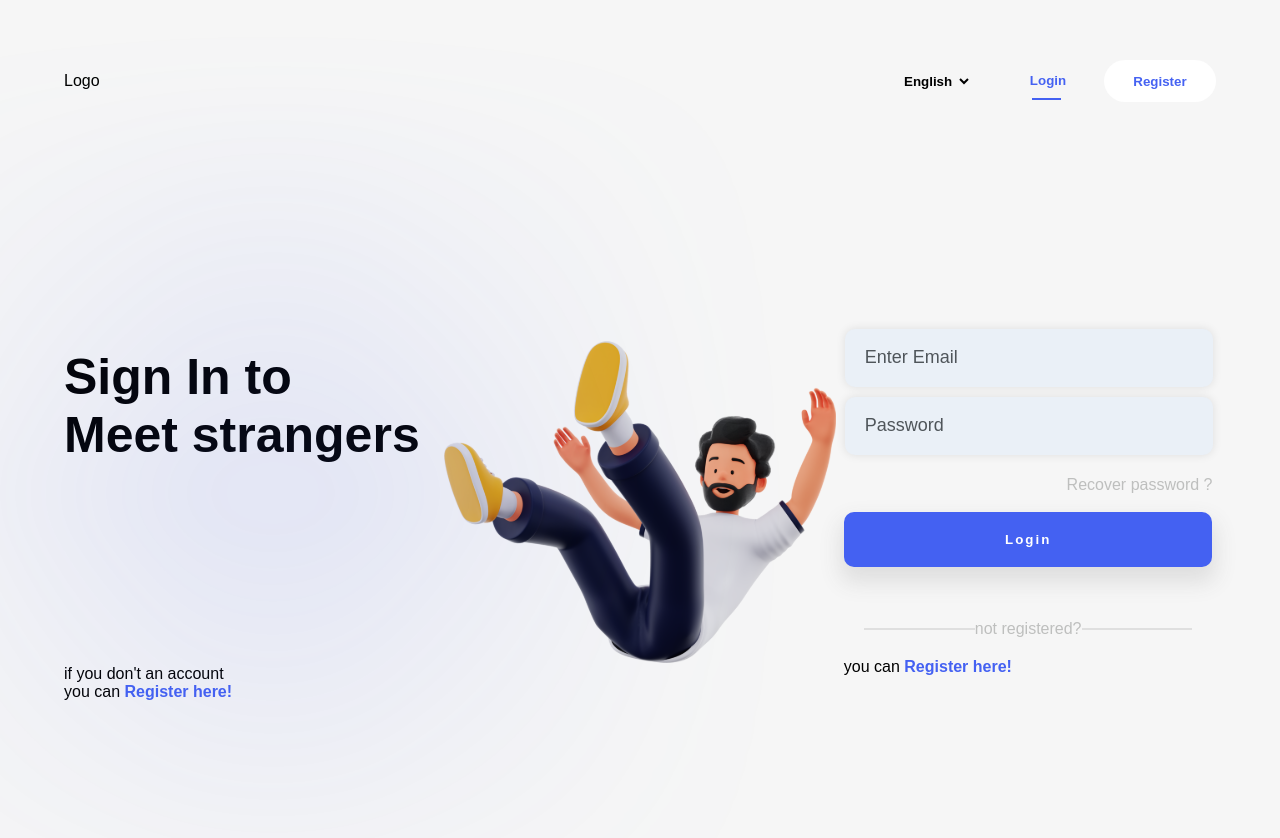
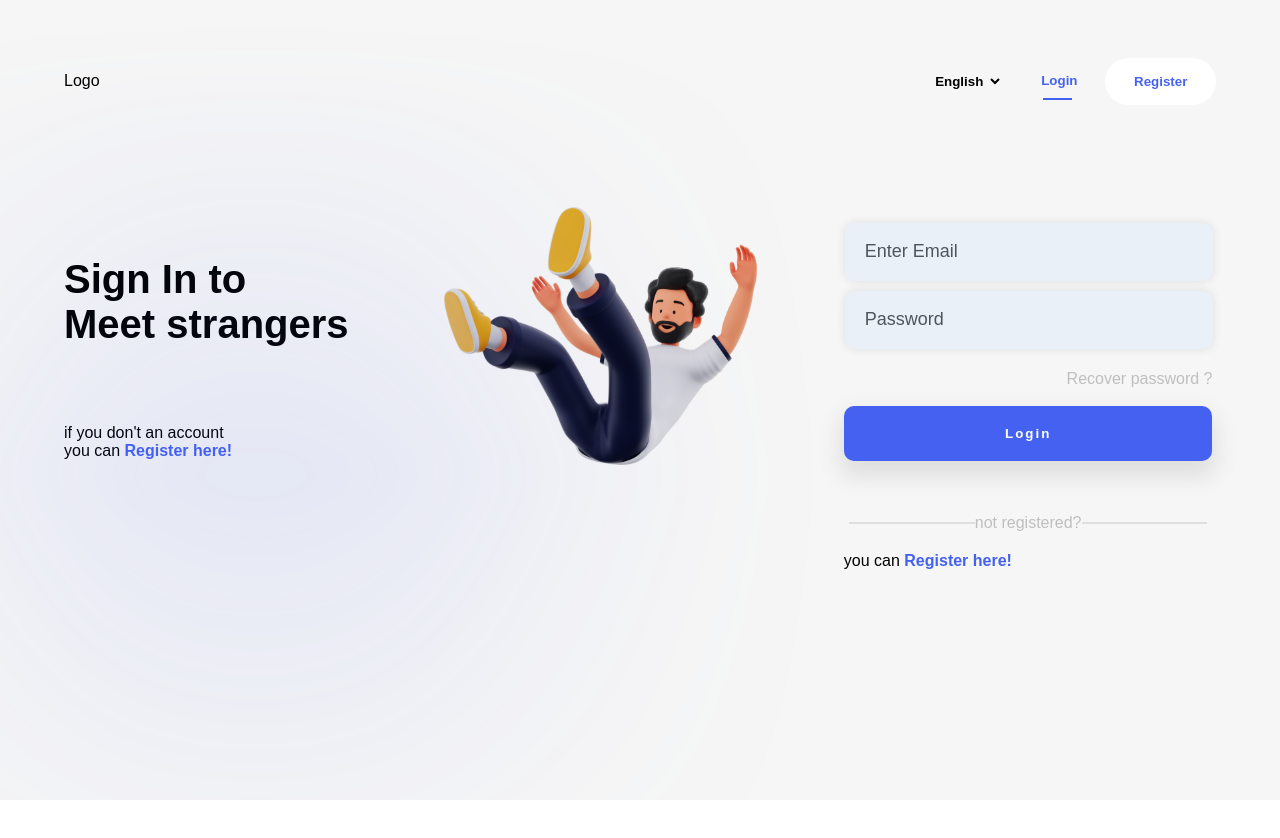
Before and after one commit to ahmadaurwahaj/avgo-client, a React (Create React App) app: page /login in a window 1280 px wide. Shown: the top 838 px of the page. After the commit the page ends 800 px from the top, so only its background shows below. Built offline with nearby package versions, Linux system fonts and the light colour scheme.

Commit message:
login page Updated  UI

```diff
--- a/src/Pages/Components/Page/Login/login.module.css
+++ b/src/Pages/Components/Page/Login/login.module.css
@@ -7,6 +7,7 @@
         display: flex;
         justify-content: center;
         width: 100%;
+        height: 100vh;
         font-family: 'Gilroy-Light', sans-serif;
         background-color: #f6f6f6;
     }
@@ -50,8 +51,7 @@
     .istItem{
         display: flex;
         flex-direction: column;
-        justify-content:space-evenly;
-        align-items: center;
+        justify-content: center;
         width: 33%;
 
 
@@ -67,9 +67,9 @@
     .thrItem{
 display: flex;
 width: 32%;
-height: 100vh;
 flex-direction: column;
 margin-left: 8px;
+margin-top: 120px;
 justify-content: center;
 align-items: center;
 
@@ -87,14 +87,14 @@ align-items: center;
     }
 
     .log{
-        width: 112px;
+        width: 10%;
         height: 42px;
 
         display: flex;
         justify-content: center;
     }
     .lng{
-        width: 112px;
+        width: 10%;
         height: 42px;
         display: flex;
         justify-content: center;
@@ -135,8 +135,8 @@ align-items: center;
 
 }
 .reg{
-    width: 112px;
-    height: 42px;
+    width: 12%;
+    height: 47px;
     background-color: white;
     display: flex;
     border-radius: 12px;
@@ -160,7 +160,7 @@ align-items: center;
     margin-top: 45px;
     display: flex;
     justify-content: flex-start;
-    font-size: 50px;
+    font-size: 40px;
 
 
 }
@@ -169,26 +169,25 @@ align-items: center;
     flex-direction: column;
     justify-content:flex-end;
     width: 100%;
+    margin-top: 77px;
 }
 
 .bckColor{
-    width: 20%;
-    height: 13vh;
+    display: flex;
+    width: 30%;
+    height: 8vh;
+     border-radius: 100%;
     background: #4461F2;
     filter: blur(158.5px);
     border-radius: 50px;
-    position: absolute;
-    bottom: 5px;
-    left: 145px;
-    top: 441px;
-
+     position: absolute;
 
 }
 
 
 
 .background_icon{
-    width: 100%;
+    width: 80%;
 }
 
 
@@ -207,6 +206,8 @@ align-items: center;
     border-style: none;
     margin-top: 1px;
     margin-left: 1px;
+    display: flex;
+    justify-content: flex-end;
     padding: 20px;
     border-radius: 10px;
     font-size: 18px;
@@ -274,6 +275,7 @@ align-items: center;
     align-items: center;
     justify-content: center;
     text-align: center;
+    justify-content: center;
     margin-top: 53px;
     color: #bebfbe;
 
@@ -283,7 +285,7 @@ align-items: center;
     content:" ";
     display: block;
     height: 2px;
-    width: 30%;
+    width: 34%;
     top: 50%;
     left: 0;
     background: #DFDFDF;
@@ -291,7 +293,7 @@ align-items: center;
 .notRegistered::after{
     content:" ";
     height: 2px;
-    width: 30%;
+    width: 34%;
     background: #DFDFDF;
     display: block;
     top: 50%;
```
